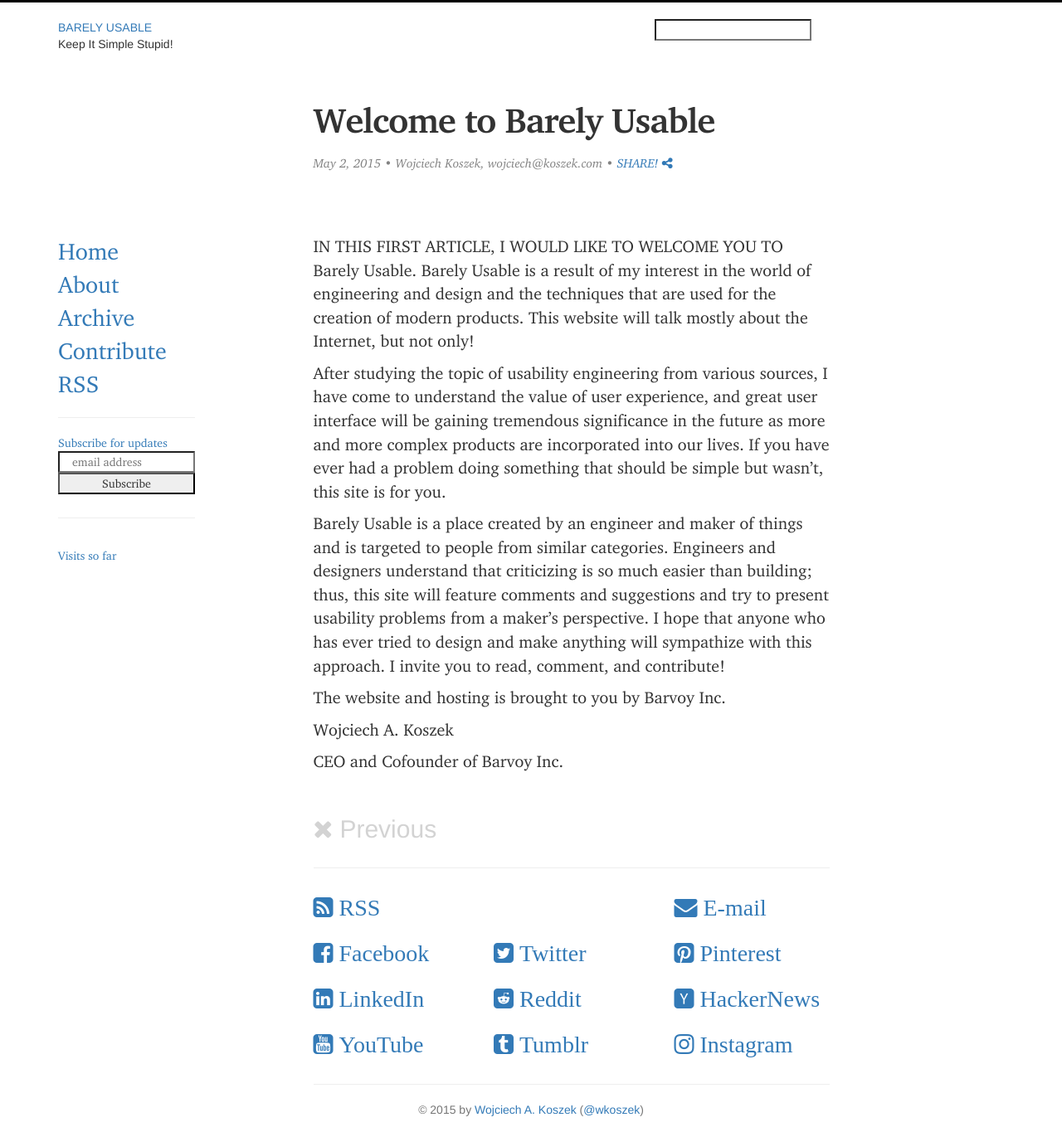
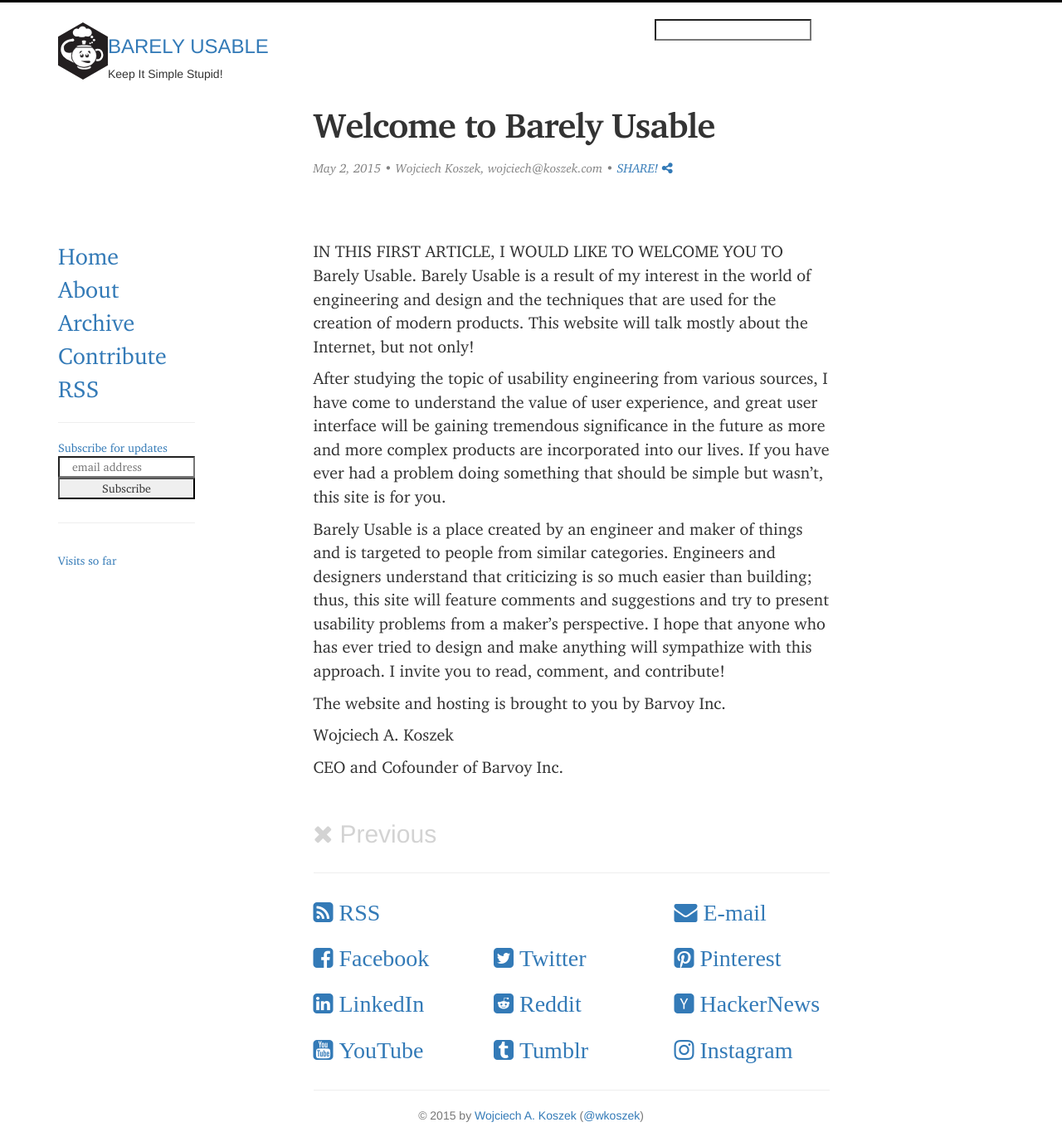
Before and after one commit to wkoszek/barelyusable, a Jekyll site: the page built from index.html, in a window 1280 px wide. Shown: the whole page at 83% size. Built offline with Jekyll 4.4.1, drawn with Linux system fonts in a browser that asks for light colours; nearby versions of some CDN libraries; comment, search, counter and statistics services are not loaded.

Commit message:
Bring 1st version of the real logo. Hack the header to include it.

```diff
--- a/_includes/header.html
+++ b/_includes/header.html
@@ -3,15 +3,22 @@
 			{% include menu.html %}
 		</ul>
 	</nav>
+	<header>
+		<div class="row">
+			<div class="col-md-5 col-xs-8 col-sm-8">
+				<table cellspacing="2"><tbody>
+				<tr>
+					<td>
+						<img width="60" src="/images/barely_logo.svg" alt="logo">
+					</td>
+					<td>
+						<a href="/"><h3>{{ site.title }}</h3></a>
+						Keep It Simple Stupid!
+					</td>
+				</tr></tbody></table>
 
-	<header class="main">
-		<div class="row">
-			<div class="col-md-2 col-xs-8 col-sm-8">
-				<a href="/">{{ site.title }}</a>
-				<br>
-				Keep It Simple Stupid!
 			</div>
-			<div class="col-md-4 col-md-offset-1 col-xs-4 col-sm-4">
+			<div class="col-md-1 col-md-offset-1 col-xs-4 col-sm-4">
 				<div class="menu_button site-wrap hidden-md hidden-lg">
 					<div class="site-wrap">
 						<a href="#" class="toggle-nav">
```
Also changed, not shown: images/barely_logo.svg (added), 1 other file.
